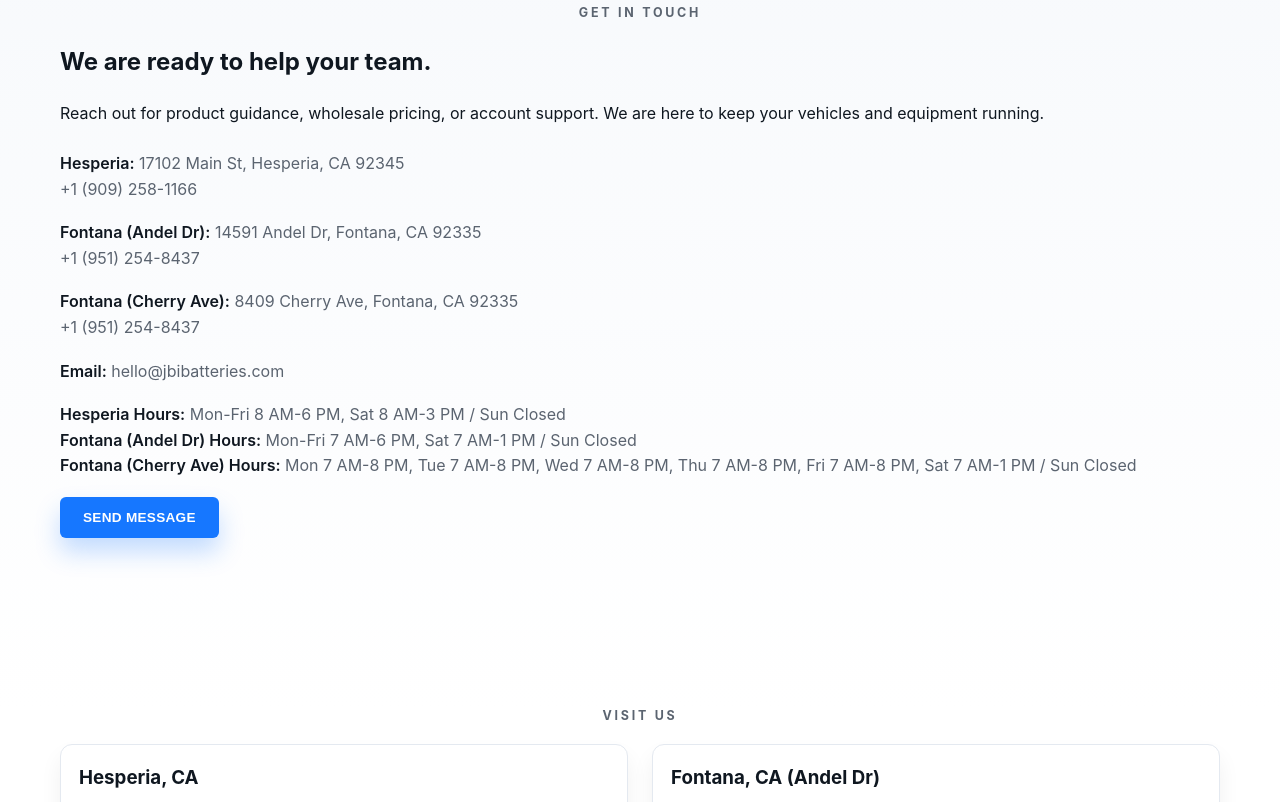
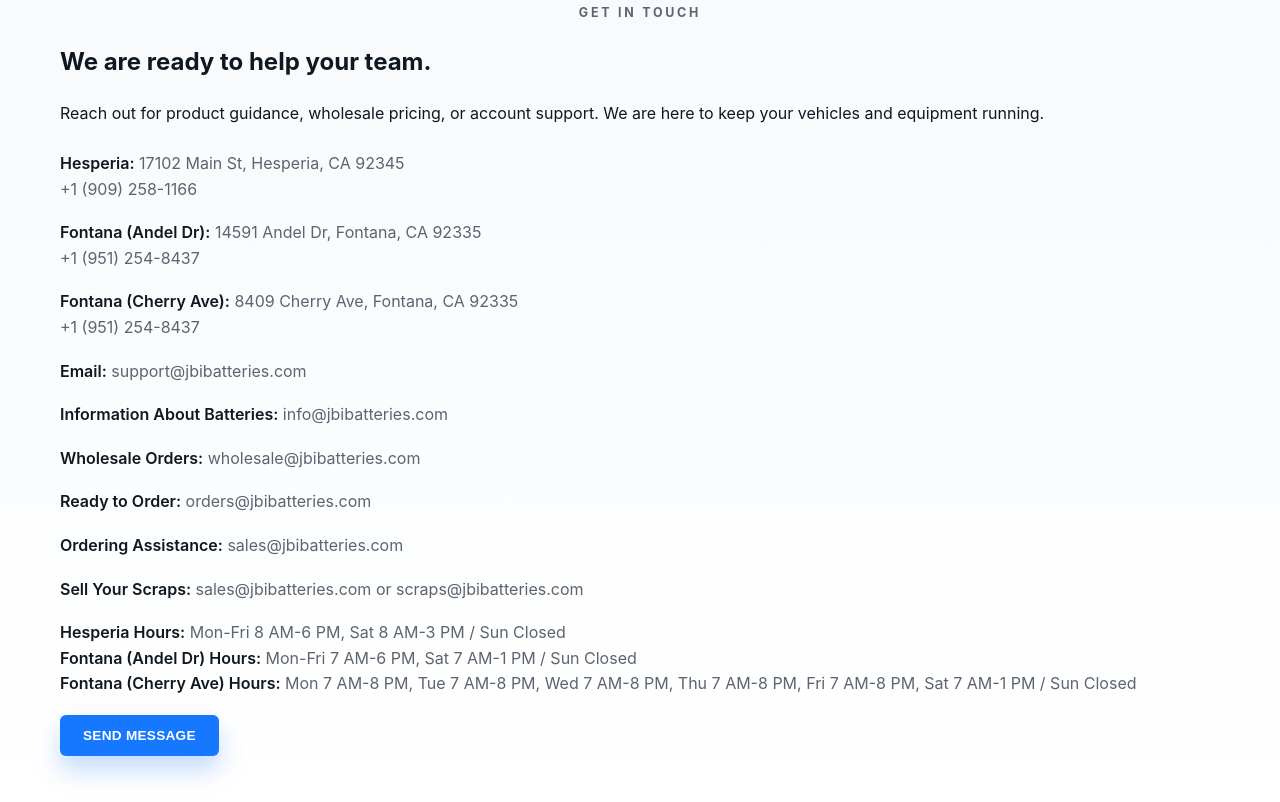
Before and after one commit to Damacii/JBIBATTERIES, a plain HTML site: page contact.html in a window 1280 px wide. Shown: the part 375-1177 px from the top of the page. Drawn offline with Linux system fonts and the light colour scheme.

Commit message:
added emails to website contact section

```diff
--- a/contact.html
+++ b/contact.html
@@ -73,7 +73,29 @@
                 <a href="tel:+19512548437">+1 (951) 254-8437</a>
               </div>
               <div class="contact-block">
-                <strong>Email:</strong> <a href="mailto:hello@jbibatteries.com">hello@jbibatteries.com</a>
+                <strong>Email:</strong> <a href="mailto:support@jbibatteries.com">support@jbibatteries.com</a>
+              </div>
+              <div class="contact-block">
+                <strong>Information About Batteries:</strong>
+                <a href="mailto:info@jbibatteries.com">info@jbibatteries.com</a>
+              </div>
+              <div class="contact-block">
+                <strong>Wholesale Orders:</strong>
+                <a href="mailto:wholesale@jbibatteries.com">wholesale@jbibatteries.com</a>
+              </div>
+              <div class="contact-block">
+                <strong>Ready to Order:</strong>
+                <a href="mailto:orders@jbibatteries.com">orders@jbibatteries.com</a>
+              </div>
+              <div class="contact-block">
+                <strong>Ordering Assistance:</strong>
+                <a href="mailto:sales@jbibatteries.com">sales@jbibatteries.com</a>
+              </div>
+              <div class="contact-block">
+                <strong>Sell Your Scraps:</strong>
+                <a href="mailto:sales@jbibatteries.com">sales@jbibatteries.com</a>
+                or
+                <a href="mailto:scraps@jbibatteries.com">scraps@jbibatteries.com</a>
               </div>
               <div class="contact-block">
                 <strong>Hesperia Hours:</strong> Mon-Fri 8 AM-6 PM, Sat 8 AM-3 PM / Sun Closed<br>
```
